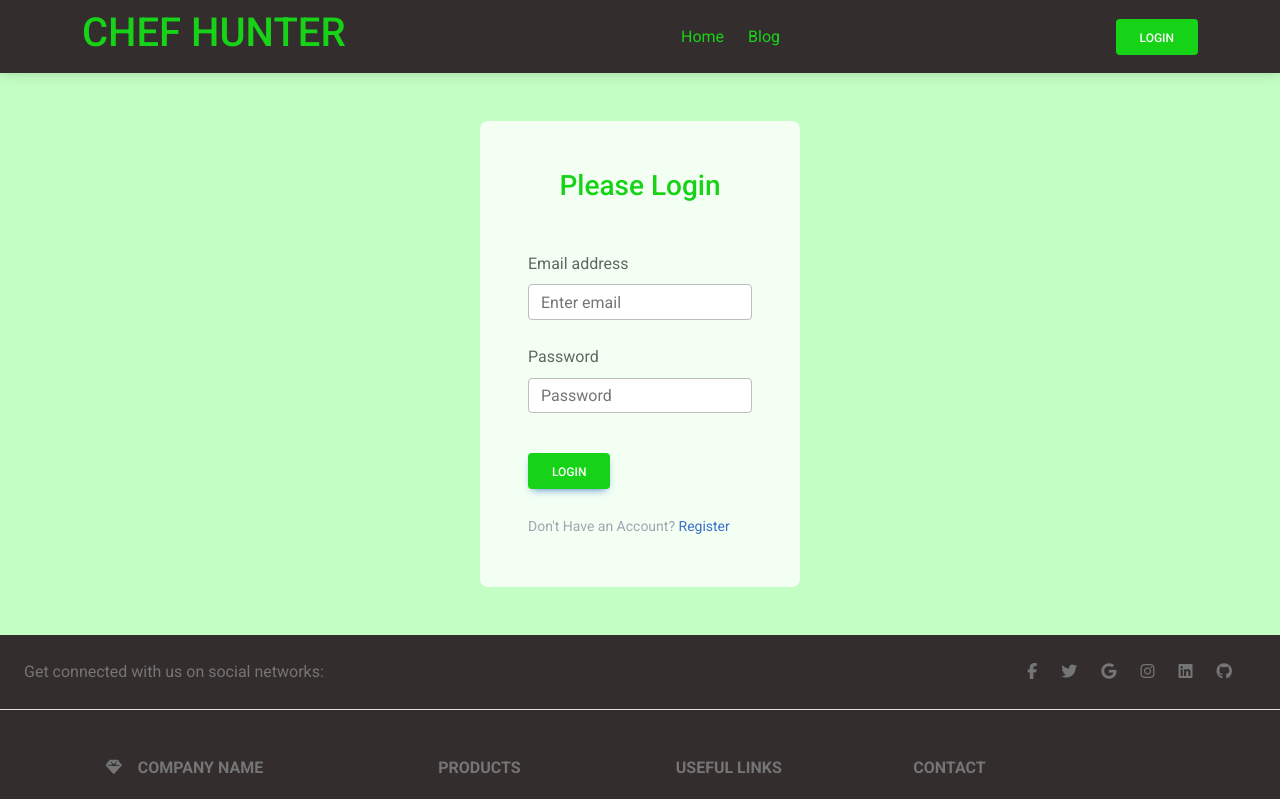
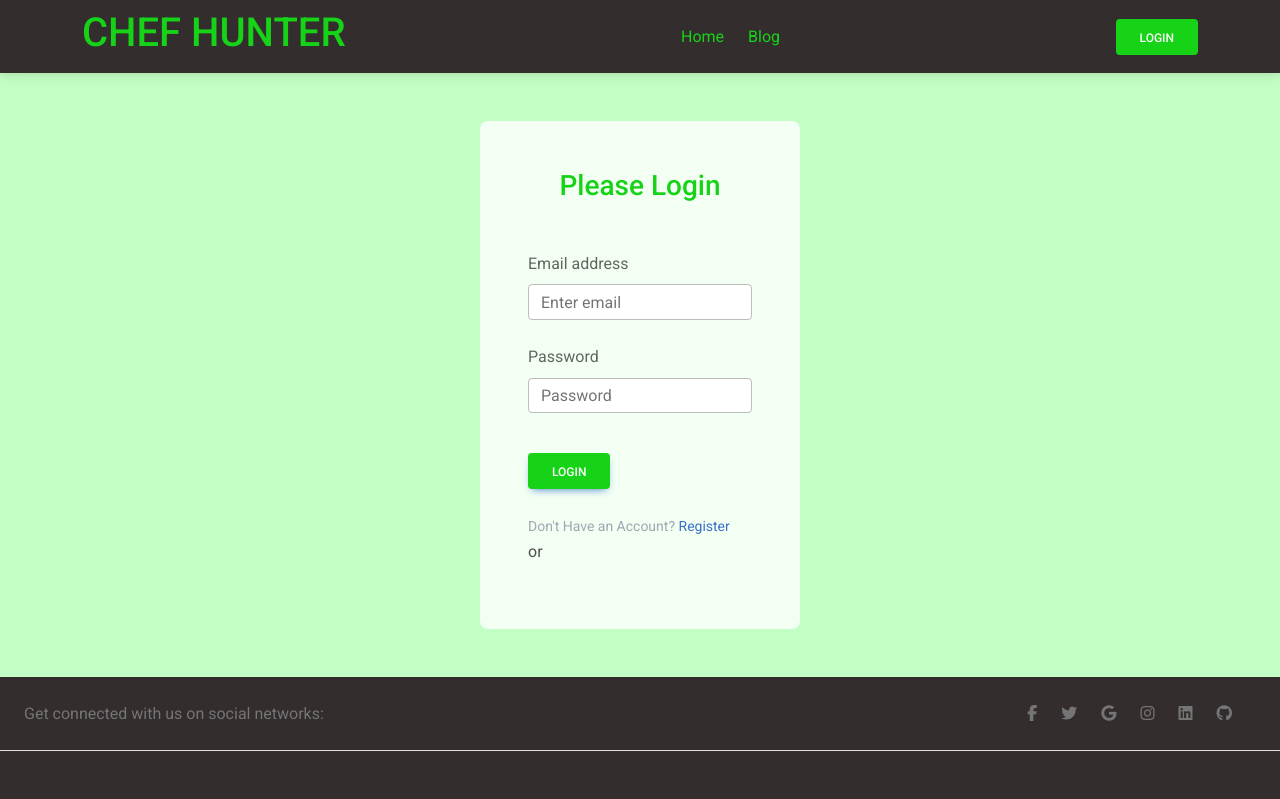
Before and after one commit to hasib231/chef-recipe-hunting-client-side, a React (Vite) app: page /login in a window 1280 px wide. Shown: the top 799 px of the page. Built offline with nearby package versions, Linux system fonts and the light colour scheme; no server answers.

Commit message:
deploy firebase testing

```diff
--- a/src/pages/Login/Login.jsx
+++ b/src/pages/Login/Login.jsx
@@ -67,6 +67,7 @@ const Login = () => {
         <Form.Text className="text-success"></Form.Text>
         <Form.Text className="text-danger"></Form.Text>
       </Form>
+      <p>or</p>
     </Container>
   );
 };
```
Also changed, not shown: firebase.json (added), 1 other file (tests, documents, lock files or other folders).
